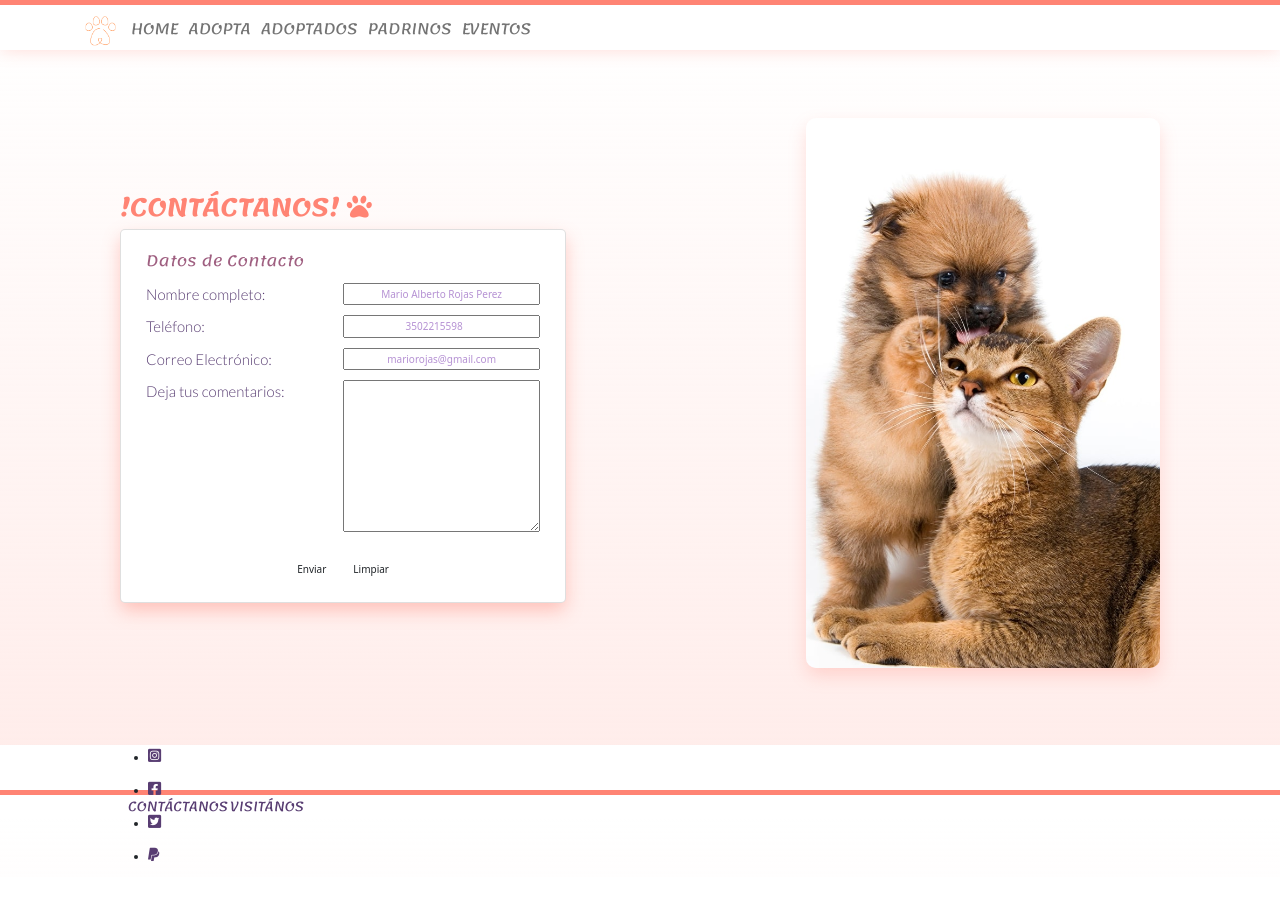
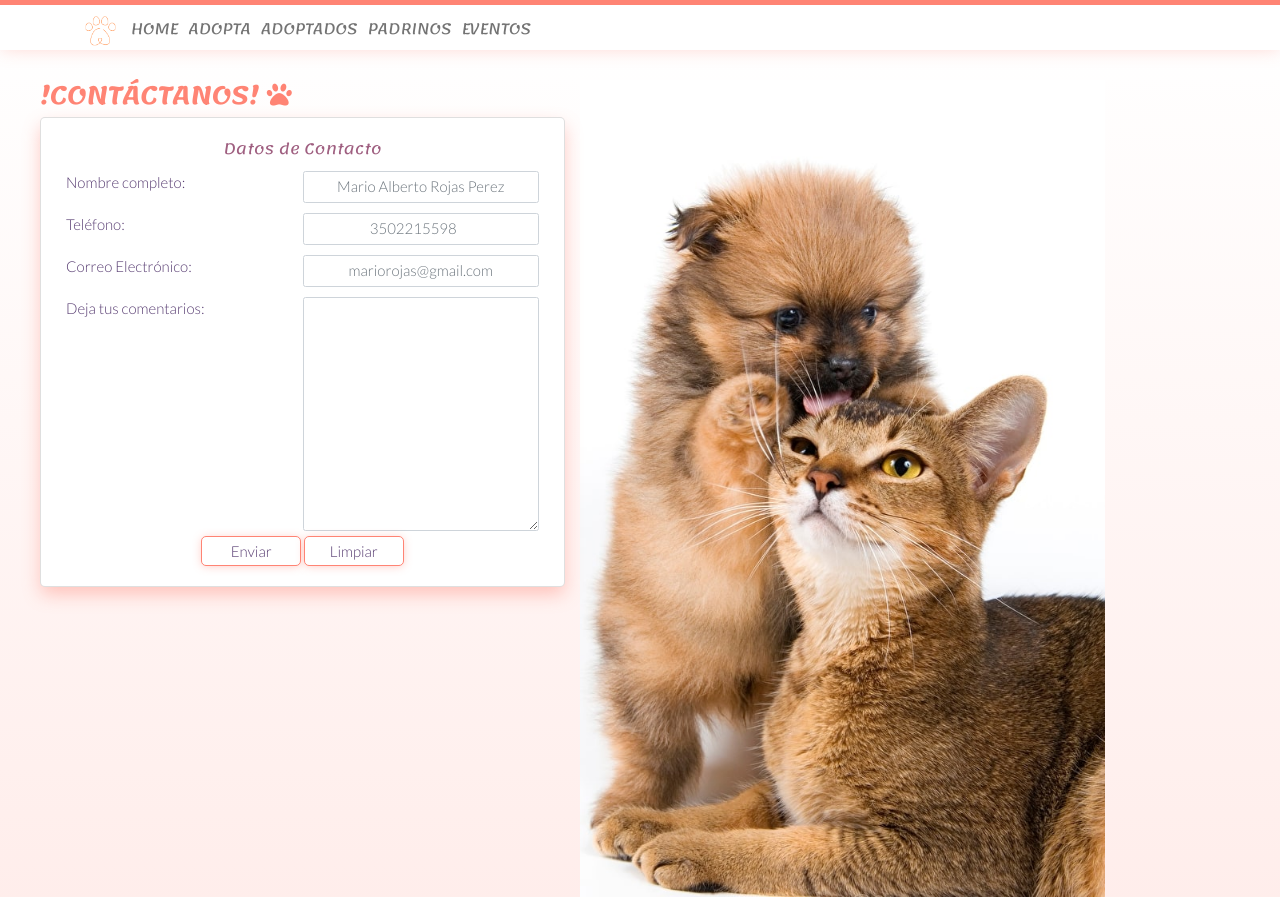
Before and after one commit to JulSarmiento/odashis-pets-for-love.github.io, a plain HTML site: page contacto/index.html in a window 1280 px wide. Shown: the top 897 px of the page. Drawn offline with nearby package versions, Linux system fonts and the light colour scheme.

Commit message:
Pagina de contacto lista con bs

```diff
--- a/contacto/index.html
+++ b/contacto/index.html
@@ -71,45 +71,65 @@
       MAINSECTION
       this section contains a thanks message
     -->
-    <main class="main__contact--grid main--mod main--Form">
+    <main class="container row d-flex  justify-content-md-evenly justify-content-sm-center mx-1 p-5">
 
-      <section class="main__form">
+      <section class="col-xxl-6 col-xl-6 col-lg-6 col-md-9 col-sm-12">
         <h1 class="title title--form">!CONTÁCTANOS! <i class="fas fa-paw"></i></h1>
 
-        <form action="./gracias.html" class="form card">
+        <form action="./gracias.html" class="card">
 
           <fieldset>
             <legend class="subtitle subtitle--mod">Datos de Contacto</legend>
             <div class="form__inputBox">
-              <label for="name">Nombre completo:</label>
-              <input type="text" name="name" id="name" placeholder="Mario Alberto Rojas Perez" title="Tu nombre completo como se escribe">
+              <label class="labelDecoration" for="name">Nombre completo:</label>
+              <input class="form-control text" type="text" name="name" id="name" placeholder="Mario Alberto Rojas Perez" title="Tu nombre completo como se escribe">
             </div>
 
             <div class="form__inputBox">
-              <label for="phone">Teléfono:</label>
-              <input type="number" name="phone" id="phone" placeholder="3502215598" title="Número de teléfono (cel o fijo) sin espacios">
+              <label class="labelDecoration" for="phone">Teléfono:</label>
+              <input class="form-control text" type="number" name="phone" id="phone" placeholder="3502215598" title="Número de teléfono (cel o fijo) sin espacios">
             </div>
 
             <div class="form__inputBox">
-              <label for="email">Correo Electrónico:</label>
-              <input type="email" name="email" id="email"  placeholder="mariorojas@gmail.com" title="Un correo existente">
+              <label class="labelDecoration" for="email">Correo Electrónico:</label>
+              <input class="form-control text" type="email" name="email" id="email"  placeholder="mariorojas@gmail.com" title="Un correo existente">
             </div>
 
             <div class="form__inputBox">
-              <label for="commets">Deja tus comentarios:</label>
-              <textarea name="commets" id="commets" cols="30" rows="10" title="Déjanos tus dudas y comentarios"></textarea>
+              <label class="labelDecoration" for="commets">Deja tus comentarios:</label>
+              <textarea class="form-control text" name="commets" id="commets" cols="30" rows="10" title="Déjanos tus dudas y comentarios"></textarea>
             </div>
           </fieldset>
 
-          <div class="form__btnBox">
-            <button class="btn" type="submit">Enviar</button>
-            <button class="btn" type="reset">Limpiar</button>
+          <div class="containerx">
+            <!-- Button trigger modal -->
+            <button class="btn--mod text" type="button" data-bs-toggle="modal" data-bs-target="#exampleModal"">Enviar</button>
+            <button class="btn--mod text" type="reset">Limpiar</button>
+
+            <!-- Modal -->
+            <div class="modal fade" id="exampleModal" tabindex="-1" aria-labelledby="exampleModalLabel" aria-hidden="true">
+              <div class="modal-dialog  modal-dialog-centered">
+                <div class="modal-content">
+                  <div class="modal-header">
+                    <h5 class="modal-title" id="exampleModalLabel">Odashi's Pets For Love</h5>
+                    <button type="button" class="btn-close" data-bs-dismiss="modal" aria-label="Close"></button>
+                  </div>
+                  <div class="modal-body">
+                    <p class="text text--mod">Muchas gracias por comunicarte con nosotros, nos comunicaremos contigo lo mas pronto posible.</p>
+                  </div>
+                  <div class="modal-footer">
+                    <button type="button" class="btn--mod text" data-bs-dismiss="modal">Close</button>
+                  </div>
+                </div>
+              </div>
+            </div>
+
           </div>
 
         </form>
       </section>
 
-      <img class="form__img" loading="lazy" src="../assets/img/imagen-formularios-mensaje.jpg" alt="Imagen de perro y gato.">
+      <img class="col-xxl-6 col-xl-6 col-lg-6 col-md-5 col-sm-12 d-lg-flex d-md-none d-sm-none align-self-center form__img--form h-50" loading="lazy" src="../assets/img/imagen-formularios-mensaje.jpg" alt="Imagen de perro y gato.">
     </main>
 
 
@@ -117,17 +137,17 @@
       FOOTER SECTION
       This block is the footer, with the links to social media and contact links.
     -->
-    <footer class="footer footer__contact--grid">
-      <div class="footer__wrapper wrapper">
-        <ul class="footer__list">
+    <footer class="row w-100 footer ">
+      <div class="container d-flex justify-content-around align-items-center align-content-center">
+        <ul class="list-group list-unstyled d-flex flex-row align-content-center gap-4 footer__links">
           <li><a class= "links" href="https://www.instagram.com/" target="_blank"><i class="fab fa-instagram-square"></i></a></li>
           <li><a class= "links" href="https://www.facebook.com/" target="_blank"><i class="fab fa-facebook-square"></i></a></li>
           <li><a class= "links" href="https://www.twitter.com/" target="_blank"><i class="fab fa-twitter-square"></i></a></li>
           <li><a class= "links" href="https://www.paypal.com/" target="_blank"><i class="fab fa-paypal"></i></a></li>
         </ul>
 
-        <div class="footer__links">
-          <a class= "links" href="./index.html"><small>CONTÁCTANOS</small></a>
+        <div class="list-group list-unstyled d-flex flex-row align-content-center gap-5 footer__links">
+          <a class= "links" href="../contacto/index.html"><small>CONTÁCTANOS</small></a>
           <a class= "links" href="https://www.google.com/maps/place/Central+Park/@11.0192697,-74.8247305,19.5z/data=!4m13!1m7!3m6!1s0x8ef42d44d12ae605:0x2633844581b917b2!2sBarranquilla,+Atl%C3%A1ntico!3b1!8m2!3d11.0041072!4d-74.8069813!3m4!1s0x8ef42db4ee16d1f7:0x351e0ba0b20c4562!8m2!3d11.019519!4d-74.8251848?hl=es" target="_blank"><small>VISITÁNOS</small></a>
         </div>
       </div>
@@ -135,5 +155,7 @@
 
   </div>
 
+  <script src="https://cdn.jsdelivr.net/npm/bootstrap@5.0.2/dist/js/bootstrap.bundle.min.js" integrity="sha384-MrcW6ZMFYlzcLA8Nl+NtUVF0sA7MsXsP1UyJoMp4YLEuNSfAP+JcXn/tWtIaxVXM" crossorigin="anonymous"></script>
+
 </body>
 </html>
```
